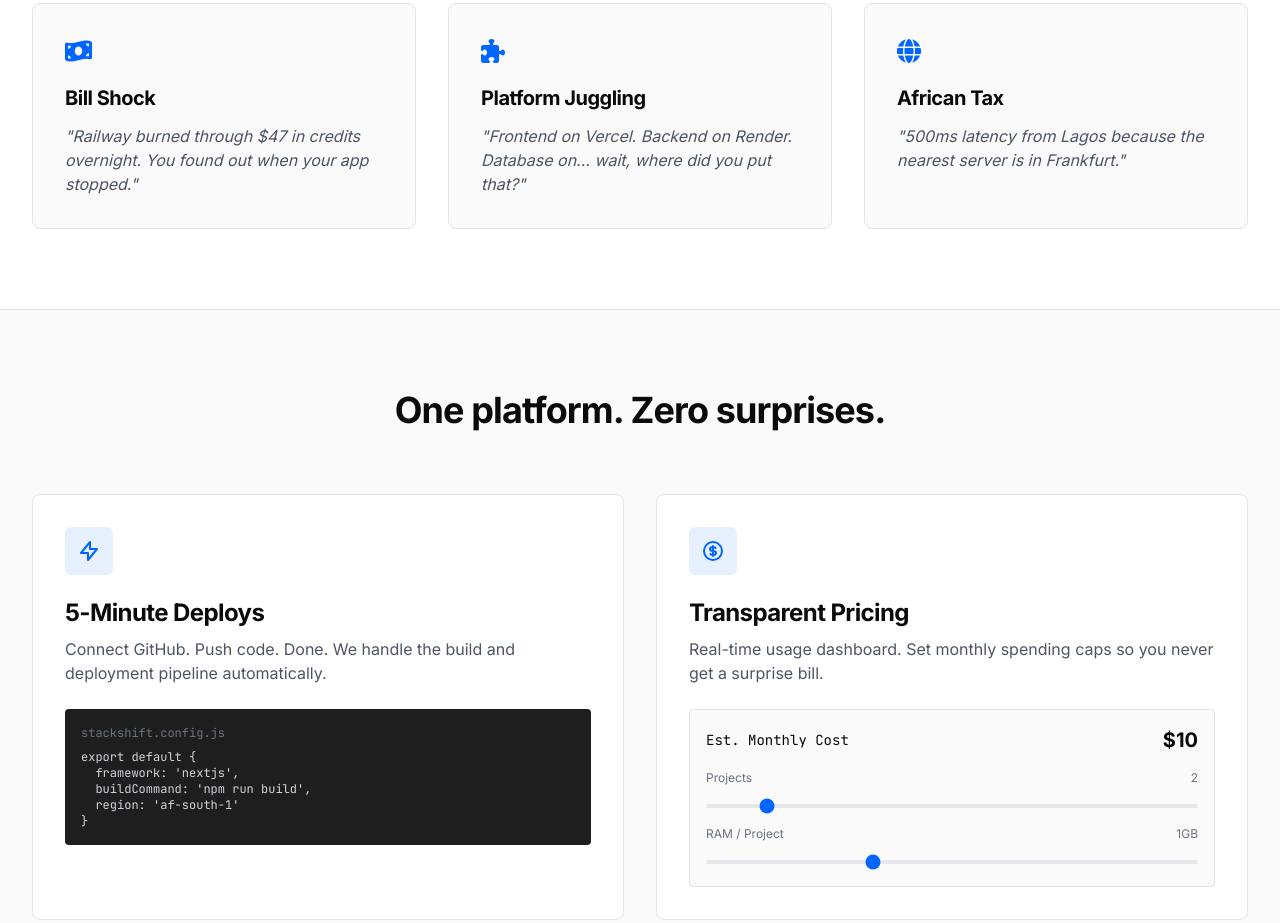
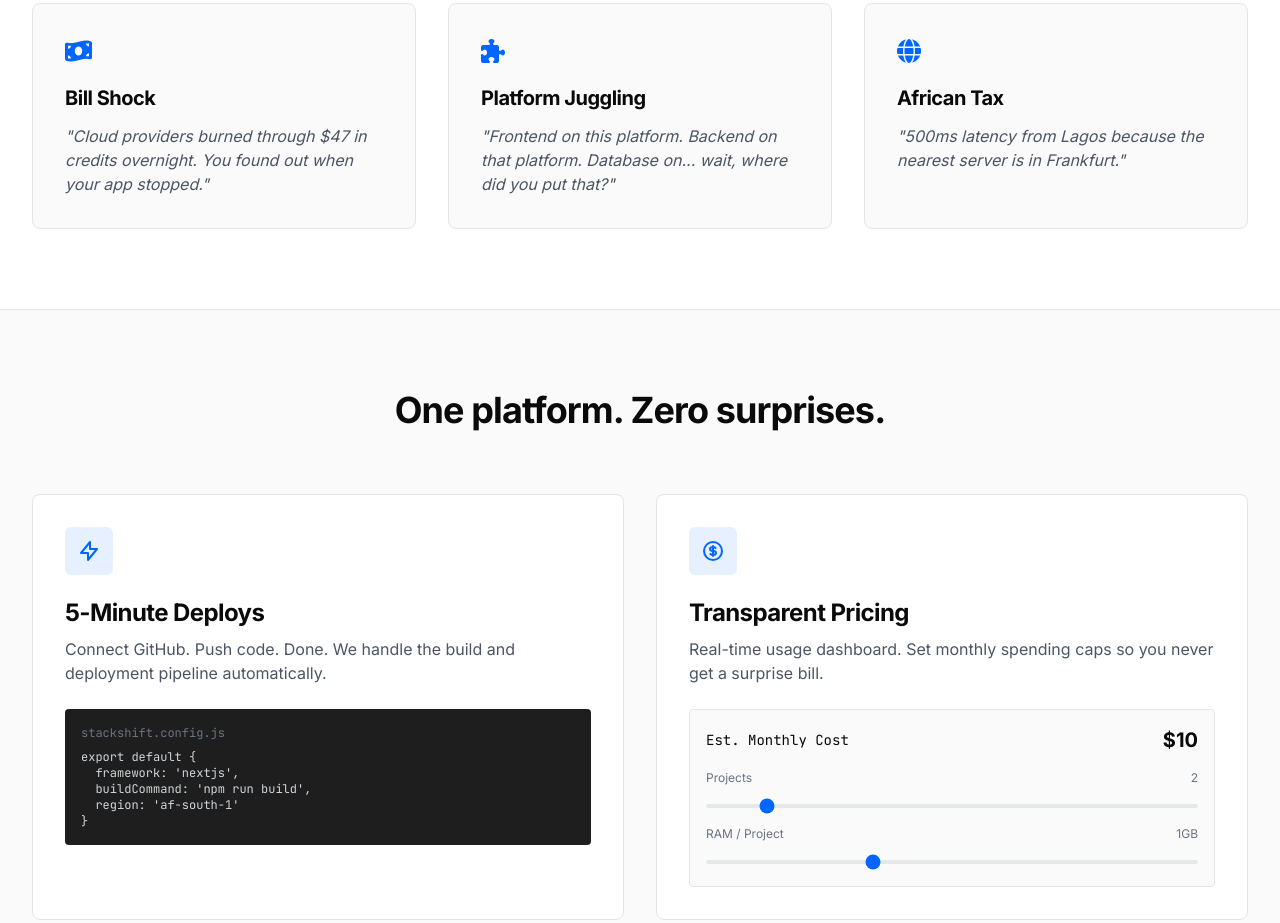
Before and after one commit to JJ-TechFusion/stackshift_landing, a website: page index.html in a window 1280 px wide. Shown: the part 877-1800 px from the top of the page. Drawn offline with Linux system fonts and the light colour scheme; a script that the page names is missing.

Commit message:
fix: Update pain point descriptions for clarity and relevance in index.html

```diff
--- a/index.html
+++ b/index.html
@@ -126,14 +126,14 @@
                     <div class="p-8 rounded-lg bg-background border border-border reveal delay-100 hover-lift">
                         <div class="text-2xl mb-4 text-primary"><i class="fa-solid fa-money-bill-wave"></i></div>
                         <h3 class="text-xl font-bold mb-3">Bill Shock</h3>
-                        <p class="text-gray-600 italic">"Railway burned through $47 in credits overnight. You found out when your app stopped."</p>
+                        <p class="text-gray-600 italic">"Cloud providers burned through $47 in credits overnight. You found out when your app stopped."</p>
                     </div>
 
                     <!-- Pain Point 2 -->
                     <div class="p-8 rounded-lg bg-background border border-border reveal delay-200 hover-lift">
                         <div class="text-2xl mb-4 text-primary"><i class="fa-solid fa-puzzle-piece"></i></div>
                         <h3 class="text-xl font-bold mb-3">Platform Juggling</h3>
-                        <p class="text-gray-600 italic">"Frontend on Vercel. Backend on Render. Database on... wait, where did you put that?"</p>
+                        <p class="text-gray-600 italic">"Frontend on this platform. Backend on that platform. Database on... wait, where did you put that?"</p>
                     </div>
 
                     <!-- Pain Point 3 -->
```
